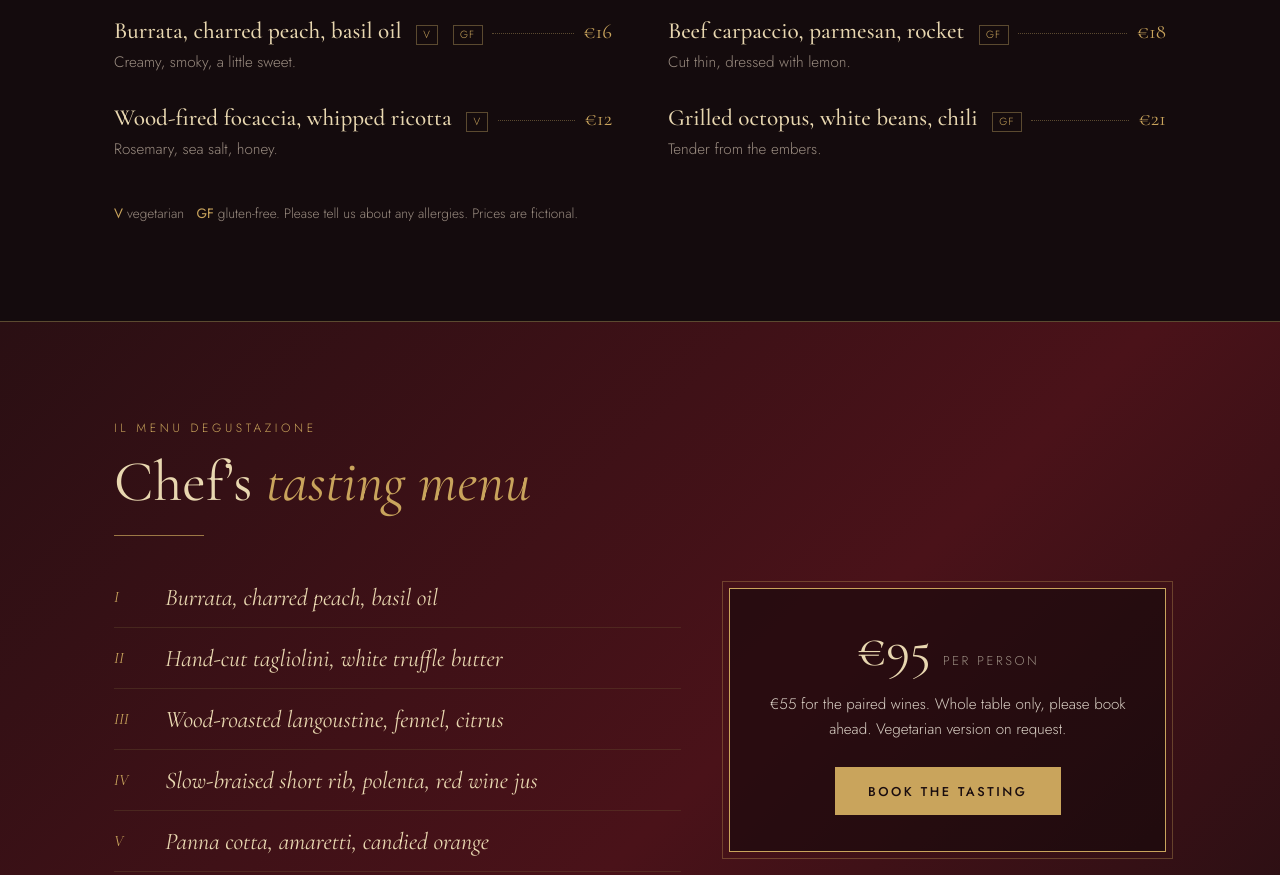
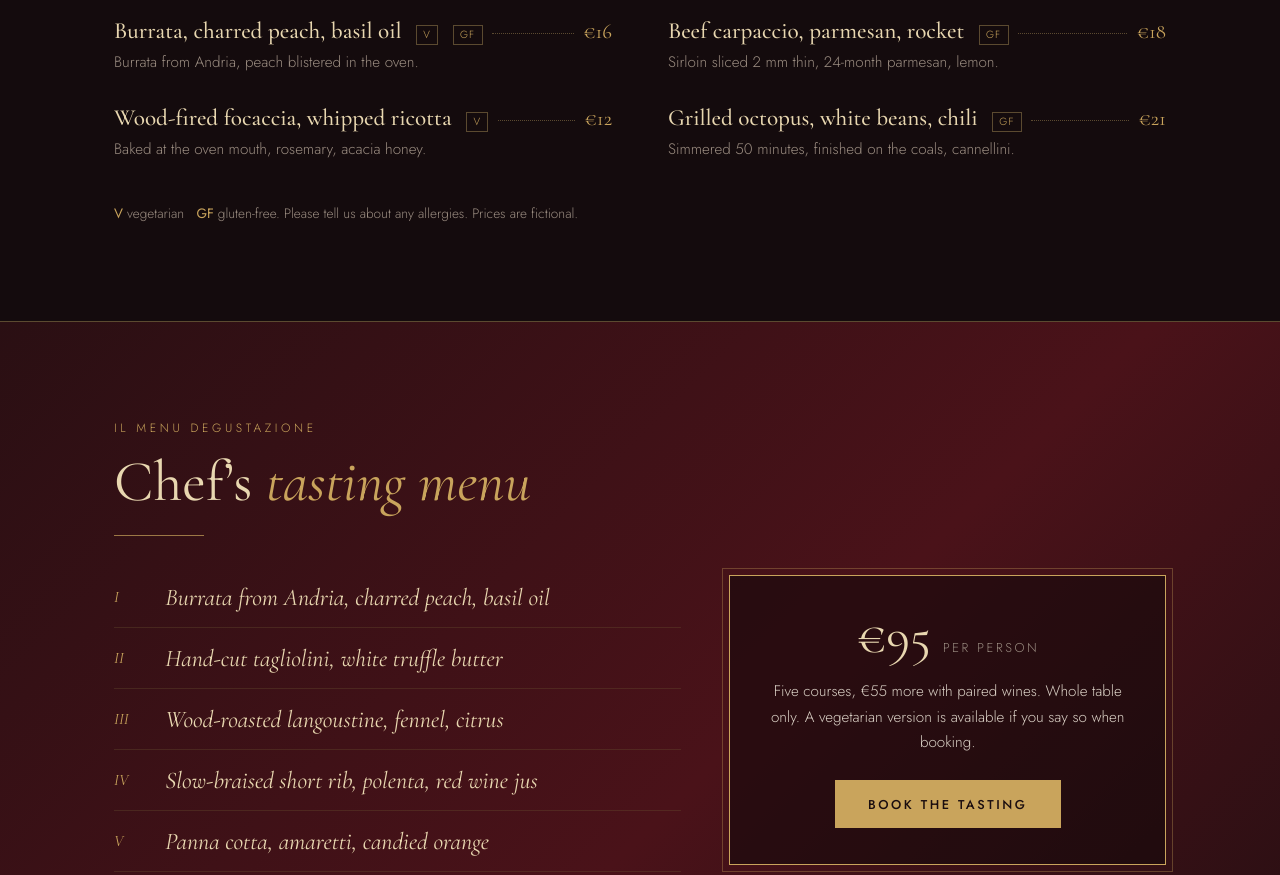
Before and after one commit to Neim23/osteria-luna, a plain HTML site: page index.html in a window 1280 px wide. Shown: the part 1180-2055 px from the top of the page. Drawn offline with nearby package versions, Linux system fonts and the light colour scheme.

Commit message:
Rewrite copy with concrete details, remove glow animation and canvas glow
Co-Authored-By: Claude Sonnet 5.5 <noreply@anthropic.com>

```diff
--- a/app.js
+++ b/app.js
@@ -2,30 +2,30 @@
 const $ = (s) => document.querySelector(s);
 const MENU = {
   Antipasti: [
-    ["Burrata, charred peach, basil oil", "Creamy, smoky, a little sweet.", 16, "V GF"],
-    ["Beef carpaccio, parmesan, rocket", "Cut thin, dressed with lemon.", 18, "GF"],
-    ["Wood-fired focaccia, whipped ricotta", "Rosemary, sea salt, honey.", 12, "V"],
-    ["Grilled octopus, white beans, chili", "Tender from the embers.", 21, "GF"]],
+    ["Burrata, charred peach, basil oil", "Burrata from Andria, peach blistered in the oven.", 16, "V GF"],
+    ["Beef carpaccio, parmesan, rocket", "Sirloin sliced 2 mm thin, 24-month parmesan, lemon.", 18, "GF"],
+    ["Wood-fired focaccia, whipped ricotta", "Baked at the oven mouth, rosemary, acacia honey.", 12, "V"],
+    ["Grilled octopus, white beans, chili", "Simmered 50 minutes, finished on the coals, cannellini.", 21, "GF"]],
   Primi: [
-    ["Tagliolini, white truffle butter", "Hand-cut each morning.", 26, "V"],
-    ["Pappardelle, slow wild boar ragu", "Eight hours on the back of the stove.", 27, ""],
-    ["Ricotta ravioli, sage, brown butter", "Lemon zest, toasted hazelnut.", 24, "V"],
-    ["Risotto, saffron, roasted marrow", "Carnaroli rice, aged parmesan.", 28, "GF"]],
+    ["Tagliolini, white truffle butter", "Twelve yolks per kilo of flour, cut by hand at ten.", 26, "V"],
+    ["Pappardelle, wild boar ragu", "Boar shoulder, juniper and red wine, cooked eight hours.", 27, ""],
+    ["Ricotta ravioli, sage, brown butter", "Sheep's ricotta, toasted Piedmont hazelnuts.", 24, "V"],
+    ["Risotto, saffron, roasted marrow", "Carnaroli rice, Milanese saffron, one bone per plate.", 28, "GF"]],
   Secondi: [
-    ["Wood-roasted langoustine, fennel, citrus", "Finished over vine cuttings.", 38, "GF"],
-    ["Braised short rib, polenta, red wine jus", "Four hours, then the fire.", 36, "GF"],
-    ["Whole sea bream, salsa verde", "For one, baked in the oven mouth.", 34, "GF"],
-    ["Aubergine parmigiana, smoked tomato", "Layered, baked until bronze.", 22, "V"]],
+    ["Roasted langoustine, fennel, orange", "Two langoustines, split and roasted over vine cuttings.", 38, "GF"],
+    ["Braised short rib, polenta, red wine jus", "Four hours in Barolo, then crisped by the fire.", 36, "GF"],
+    ["Whole sea bream, salsa verde", "A 600 g fish baked in a salt crust, serves one.", 34, "GF"],
+    ["Aubergine parmigiana, smoked tomato", "Fior di latte, baked 40 minutes until it catches.", 22, "V"]],
   Dolci: [
-    ["Panna cotta, amaretti, candied orange", "Set soft, served cold.", 11, "V"],
-    ["Tiramisu, espresso, dark cocoa", "Made to order, never frozen.", 12, "V"],
-    ["Flourless chocolate torta, sea salt", "Dense, warm, slightly bitter.", 12, "V GF"],
-    ["Lemon sorbetto, Prosecco", "Sharp and clean.", 10, "V GF"]],
+    ["Panna cotta, amaretti, candied orange", "Vanilla bean, set the same day, crushed amaretti.", 11, "V"],
+    ["Tiramisu, espresso, dark cocoa", "Mascarpone and savoiardi, assembled to order.", 12, "V"],
+    ["Chocolate and almond torta, sea salt", "70% chocolate, ground almonds, no flour.", 12, "V GF"],
+    ["Amalfi lemon sorbetto, Prosecco", "Poured at the table.", 10, "V GF"]],
   Vini: [
-    ["Franciacorta Brut, glass", "Fine bubbles, green apple, brioche.", 14, "V GF"],
-    ["Vermentino, glass", "Salty and bright, good with seafood.", 11, "V GF"],
-    ["Nebbiolo, glass", "Rose petals and tar, long finish.", 16, "V GF"],
-    ["Chianti Classico Riserva, bottle", "Cherry, leather, firm tannins.", 68, "V GF"]],
+    ["Franciacorta Brut, glass", "Lombardy. Fine bubbles, brioche, dry finish.", 14, "V GF"],
+    ["Vermentino, glass", "Sardinia. Salty and sharp, pours well with seafood.", 11, "V GF"],
+    ["Nebbiolo, glass", "Piedmont. Tar and dried rose, firm tannin.", 16, "V GF"],
+    ["Chianti Classico Riserva, bottle", "Tuscany. Sour cherry, leather, 36 months in oak.", 68, "V GF"]],
 };
 const names = Object.keys(MENU);
 const tabs = $("#tabs"), panel = $("#panel"), fv = $("#f-veg"), fg = $("#f-gf"), count = $("#count");
@@ -153,7 +153,7 @@ if (!matchMedia("(prefers-reduced-motion: reduce)").matches) {
       if (p.y < -10) Object.assign(p, mk(false));
       const f = p.a * (.6 + .4 * Math.sin(t / 300 + p.ph)) * Math.min(1, p.y / (h * .5));
       cx.fillStyle = `rgba(232,170,90,${Math.max(f, 0)})`;
-      cx.shadowColor = "#e8a95a"; cx.shadowBlur = 8;
+
       cx.beginPath(); cx.arc(p.x, p.y, p.r, 0, 7); cx.fill();
     }
     requestAnimationFrame(loop);
--- a/index.html
+++ b/index.html
@@ -3,8 +3,8 @@
 <head>
 <meta charset="utf-8">
 <meta name="viewport" content="width=device-width, initial-scale=1">
-<title>Osteria Luna — Wood-fired kitchen, handmade pasta</title>
-<meta name="description" content="Osteria Luna is a fictional demo restaurant concept: wood-fired dishes and handmade pasta by candlelight.">
+<title>Osteria Luna | Wood-fired kitchen, handmade pasta</title>
+<meta name="description" content="Osteria Luna is a fictional restaurant concept with an oak-fired oven, hand-cut pasta and a 32-seat room. Demo site.">
 <link rel="preconnect" href="https://fonts.googleapis.com">
 <link rel="preconnect" href="https://fonts.gstatic.com" crossorigin>
 <link href="https://fonts.googleapis.com/css2?family=Cormorant+Garamond:ital,wght@0,400;0,500;1,400;1,500;1,600&family=Jost:wght@300;400;500&display=swap" rel="stylesheet">
@@ -27,7 +27,7 @@
   <div class="hero-in">
     <p class="eyebrow">Wood-fired &middot; Handmade pasta</p>
     <h1>Dinner, by <em>candlelight</em></h1>
-    <p class="lead">A small dining room, a roaring oven and pasta rolled each morning. Come hungry, stay late.</p>
+    <p class="lead">Thirty-two seats, one oak-fired oven, and pasta cut by hand every morning at ten.</p>
     <div class="cta"><a class="btn" href="#reserve">Reserve a table</a><a class="btn ghost" href="#menu">View the menu</a></div>
   </div>
 </section>
@@ -53,7 +53,7 @@
     <div class="rule"></div>
     <div class="t-grid">
       <ol class="courses">
-        <li><span>Burrata, charred peach, basil oil</span></li>
+        <li><span>Burrata from Andria, charred peach, basil oil</span></li>
         <li><span>Hand-cut tagliolini, white truffle butter</span></li>
         <li><span>Wood-roasted langoustine, fennel, citrus</span></li>
         <li><span>Slow-braised short rib, polenta, red wine jus</span></li>
@@ -61,7 +61,7 @@
       </ol>
       <div class="t-card">
         <p class="price">&euro;95 <small>per person</small></p>
-        <p>&euro;55 for the paired wines. Whole table only, please book ahead. Vegetarian version on request.</p>
+        <p>Five courses, &euro;55 more with paired wines. Whole table only. A vegetarian version is available if you say so when booking.</p>
         <a class="btn" href="#reserve" data-tasting>Book the tasting</a>
       </div>
     </div>
@@ -71,12 +71,12 @@
 <section id="story" class="wrap story">
   <div>
     <p class="eyebrow">Our story</p>
-    <h2>Fire, flour &amp; <em>patience</em></h2>
+    <h2>The oven comes <em>first</em></h2>
     <div class="rule"></div>
   </div>
   <div class="cols">
-    <p>Osteria Luna began as an idea: a room lit mostly by the oven and a few dozen candles, where nothing is hurried. The pasta is made each morning from flour, eggs and time, and the fire is lit before noon.</p>
-    <p>The menu follows the market. When the tomatoes are bad we don&rsquo;t serve them. The wine list leans toward small growers, poured by people who like to talk about it. This is a fictional restaurant, but we&rsquo;d still keep you a table.</p>
+    <p>Osteria Luna is a thirty-two-seat room built around one oak-fired oven. Flour, semolina and eggs go on the board at ten each morning. The oven is lit at noon and sits near 400&deg;C by dinner.</p>
+    <p>The menu changes with the market and draws mostly on Puglia, Piedmont and the Lombard lakes. The wine list is twenty small Italian growers, all by the glass. The restaurant is a demo concept, so no table is real.</p>
   </div>
 </section>
 
@@ -85,7 +85,7 @@
     <p class="eyebrow">Prenota</p>
     <h2>Reserve a <em>table</em></h2>
     <div class="rule"></div>
-    <p class="demo">Demo only: nothing is sent anywhere. Closed on Mondays.</p>
+    <p class="demo">Demo only. Nothing is sent anywhere. Closed Mondays.</p>
     <form id="form" novalidate>
       <div class="row">
         <div class="field"><label for="date">Date</label><input type="date" id="date" required aria-describedby="e-date"><p class="err" id="e-date"></p></div>
--- a/style.css
+++ b/style.css
@@ -35,8 +35,6 @@ nav a:not(.btn):hover{color:var(--gold)}
 .hero-in{position:relative;max-width:760px}
 .lead{max-width:520px;margin:1.5rem auto 2.2rem;font-size:1.1rem;color:var(--txt)}
 .cta{display:flex;gap:1rem;justify-content:center;flex-wrap:wrap}
-.hero h1 em{animation:flick 5s infinite}
-@keyframes flick{0%,100%{text-shadow:0 0 18px #c9a45c55}30%{text-shadow:0 0 28px #c9a45c99}55%{text-shadow:0 0 14px #c9a45c44}75%{text-shadow:0 0 24px #c9a45c80}}
 
 .filters{display:flex;gap:.8rem;flex-wrap:wrap;align-items:center;margin-bottom:2rem}
 .chip input{position:absolute;opacity:0}
```
